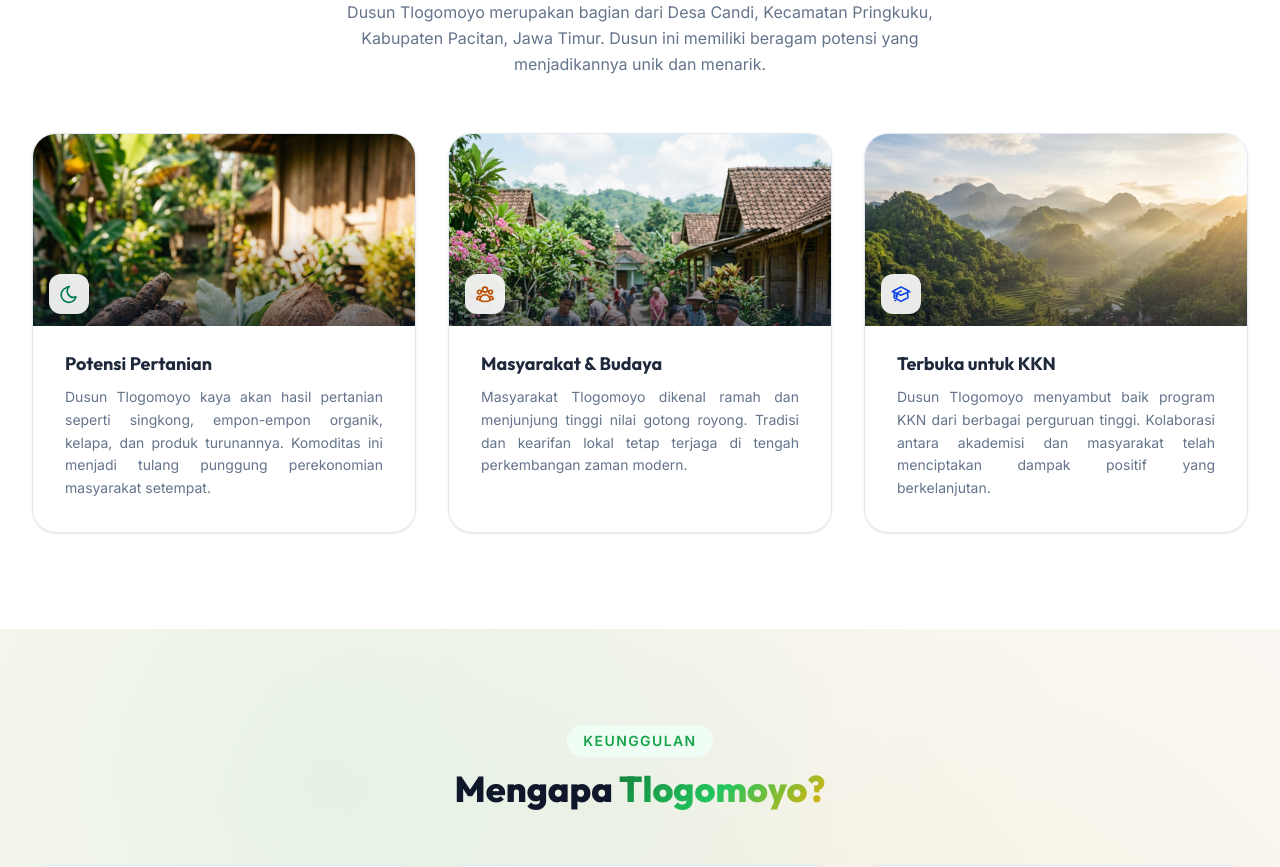
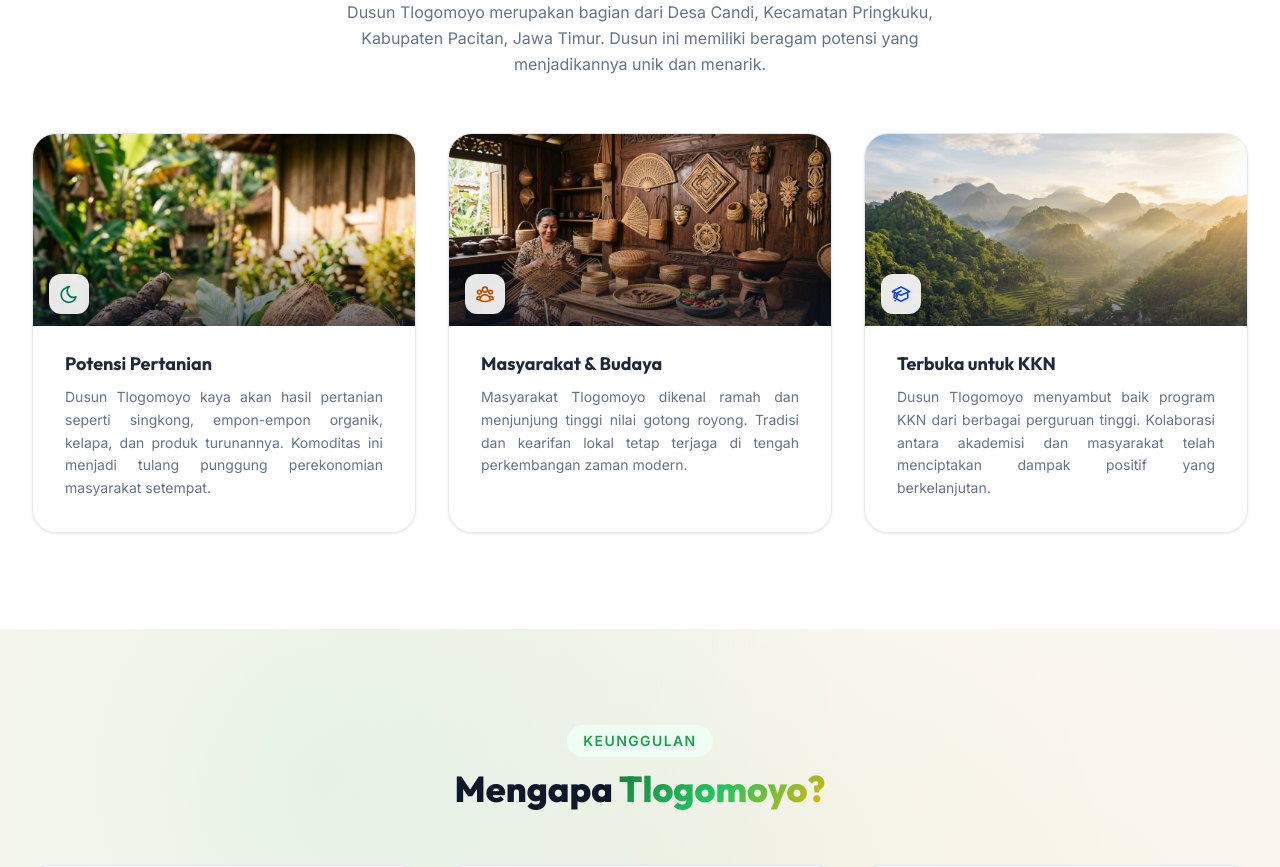
Before and after one commit to Jamesmarvins/portal-dusun-tlogomulyo, a Next.js app: page / in a window 1280 px wide. Shown: the part 1640-2507 px from the top of the page. Built offline with nearby package versions, Linux system fonts and the light colour scheme; no server answers.

Commit message:
feat: pasang foto anyaman bambu autentik kiriman pengguna & hapus gambar tas merah

```diff
--- a/app/page.js
+++ b/app/page.js
@@ -227,7 +227,7 @@ export default function HomePage() {
                 iconColor: "text-emerald-700 dark:text-emerald-400",
               },
               {
-                image: "/images/budaya.png",
+                image: "/images/kerajinan.jpg",
                 icon: (
                   <path strokeLinecap="round" strokeLinejoin="round" d="M18 18.72a9.094 9.094 0 0 0 3.741-.479 3 3 0 0 0-4.682-2.72m.94 3.198.001.031c0 .225-.012.447-.037.666A11.944 11.944 0 0 1 12 21c-2.17 0-4.207-.576-5.963-1.584A6.062 6.062 0 0 1 6 18.719m12 0a5.971 5.971 0 0 0-.941-3.197m0 0A5.995 5.995 0 0 0 12 12.75a5.995 5.995 0 0 0-5.058 2.772m0 0a3 3 0 0 0-4.681 2.72 8.986 8.986 0 0 0 3.74.477m.94-3.197a5.971 5.971 0 0 0-.94 3.197M15 6.75a3 3 0 1 1-6 0 3 3 0 0 1 6 0Zm6 3a2.25 2.25 0 1 1-4.5 0 2.25 2.25 0 0 1 4.5 0Zm-13.5 0a2.25 2.25 0 1 1-4.5 0 2.25 2.25 0 0 1 4.5 0Z" />
                 ),
--- a/app/potensi/page.js
+++ b/app/potensi/page.js
@@ -40,7 +40,7 @@ export default function PotensiUMKM() {
         </svg>
       ),
       color: "from-blue-400 to-indigo-600",
-      image: "/images/budaya.png"
+      image: "/images/kerajinan.jpg"
     },
     {
       id: "peternakan",
```
Also changed, not shown: public/images/kerajinan.jpg (added).
